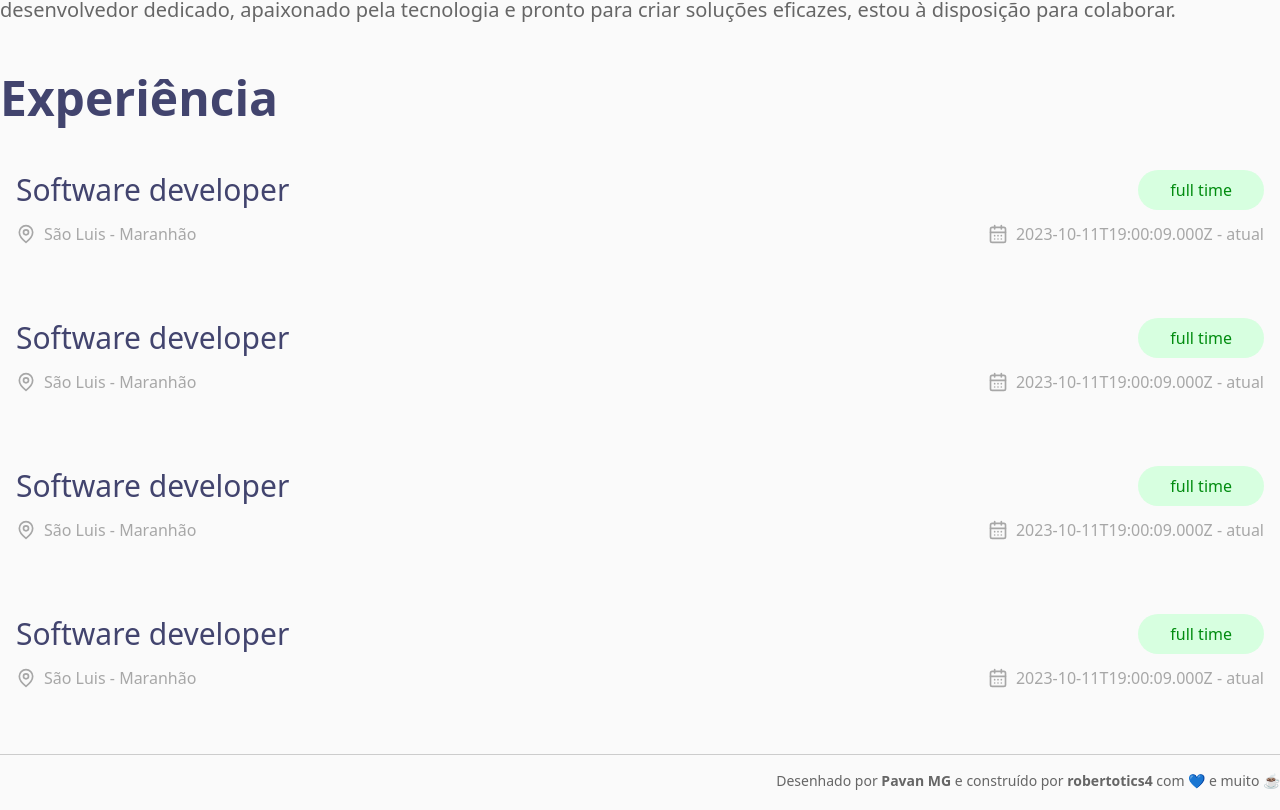
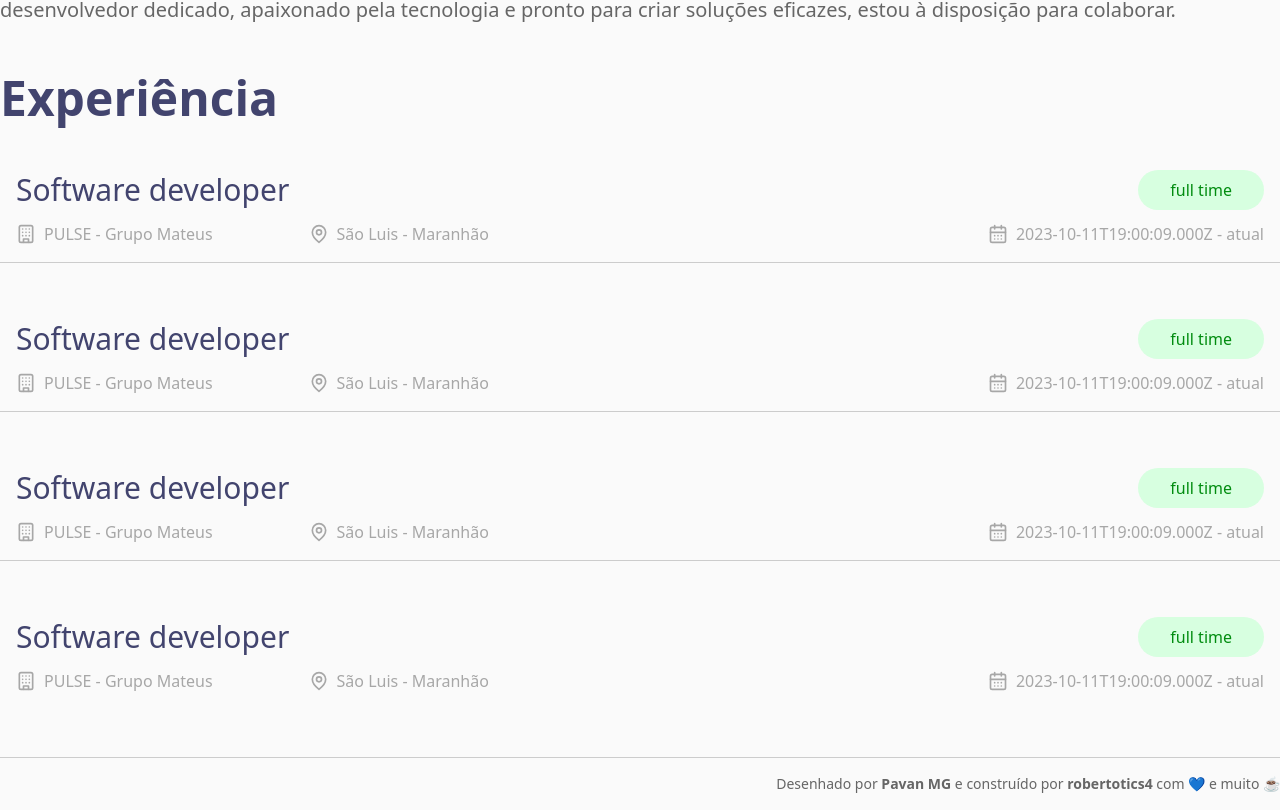
Before and after one commit to robertotics4/my-portifolio, a Next.js app: page /about in a window 1280 px wide. Shown: the part 914-1724 px from the top of the page. Built offline with nearby package versions, Linux system fonts and the light colour scheme.

Commit message:
feat: experience border style

```diff
--- a/src/components/Experience.tsx
+++ b/src/components/Experience.tsx
@@ -1,7 +1,8 @@
-import { CalendarDays, MapPin } from 'lucide-react'
+import { Building, CalendarDays, MapPin } from 'lucide-react'
 import { Title } from './Title'
 
 type WorkProps = {
+  company: string
   office: string
   workload: 'full time' | 'part time'
   location: string
@@ -9,24 +10,37 @@
   finalDate?: Date
 }
 
-function Work({ office, workload, location, startDate, finalDate }: WorkProps) {
+function Work({
+  company,
+  office,
+  workload,
+  location,
+  startDate,
+  finalDate,
+}: WorkProps) {
   return (
-    <div className="flex flex-col gap-3 p-4">
+    <div className="flex flex-col gap-3 border-b border-b-port-gray-300 p-4 last:border-none">
       <div className="flex items-center justify-between">
         <strong className="text-3xl font-normal text-port-blue-800">
           {office}
         </strong>
-        <span className="bg-port-green-50 text-port-green-800 rounded-full px-8 py-2">
+        <span className="rounded-full bg-port-green-50 px-8 py-2 text-port-green-800">
           {workload}
         </span>
       </div>
 
       <div className="flex items-center justify-between">
-        <span className="text-port-gray-400 flex items-center gap-2">
-          <MapPin size={20} />
-          {location}
-        </span>
-        <span className="text-port-gray-400 flex items-center gap-2">
+        <div className="flex gap-24">
+          <span className="flex items-center gap-2 text-port-gray-400">
+            <Building size={20} />
+            {company}
+          </span>
+          <span className="flex items-center gap-2 text-port-gray-400">
+            <MapPin size={20} />
+            {location}
+          </span>
+        </div>
+        <span className="flex items-center gap-2 text-port-gray-400">
           <CalendarDays size={20} />
           {`${startDate.toISOString()} - ${
             finalDate?.toISOString() || 'atual'
@@ -44,24 +58,28 @@
 
       <div className="flex flex-col gap-10">
         <Work
+          company="PULSE - Grupo Mateus"
           office="Software developer"
           location="São Luis - Maranhão"
           workload="full time"
           startDate={new Date()}
         />
         <Work
+          company="PULSE - Grupo Mateus"
           office="Software developer"
           location="São Luis - Maranhão"
           workload="full time"
           startDate={new Date()}
         />
         <Work
+          company="PULSE - Grupo Mateus"
           office="Software developer"
           location="São Luis - Maranhão"
           workload="full time"
           startDate={new Date()}
         />
         <Work
+          company="PULSE - Grupo Mateus"
           office="Software developer"
           location="São Luis - Maranhão"
           workload="full time"
```
